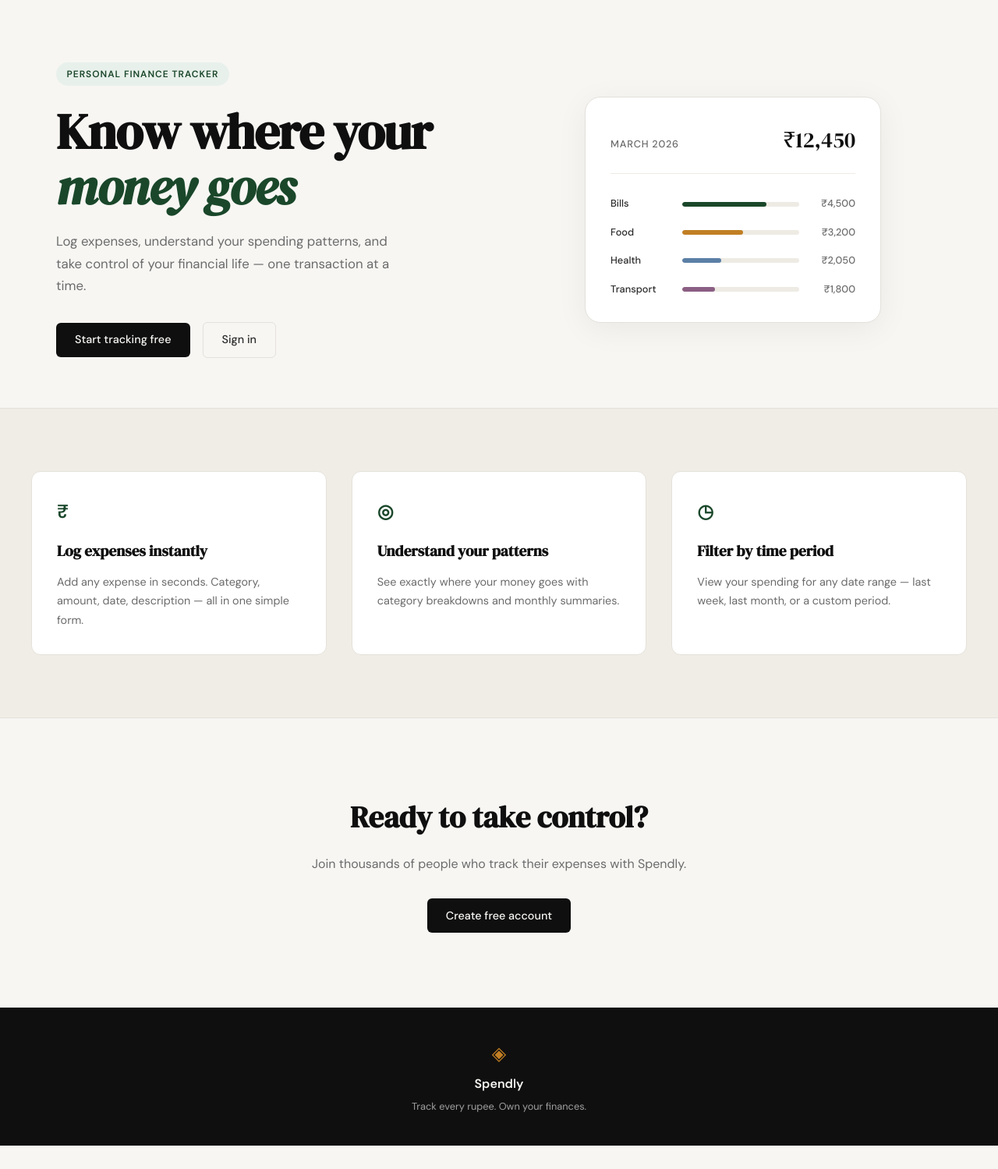
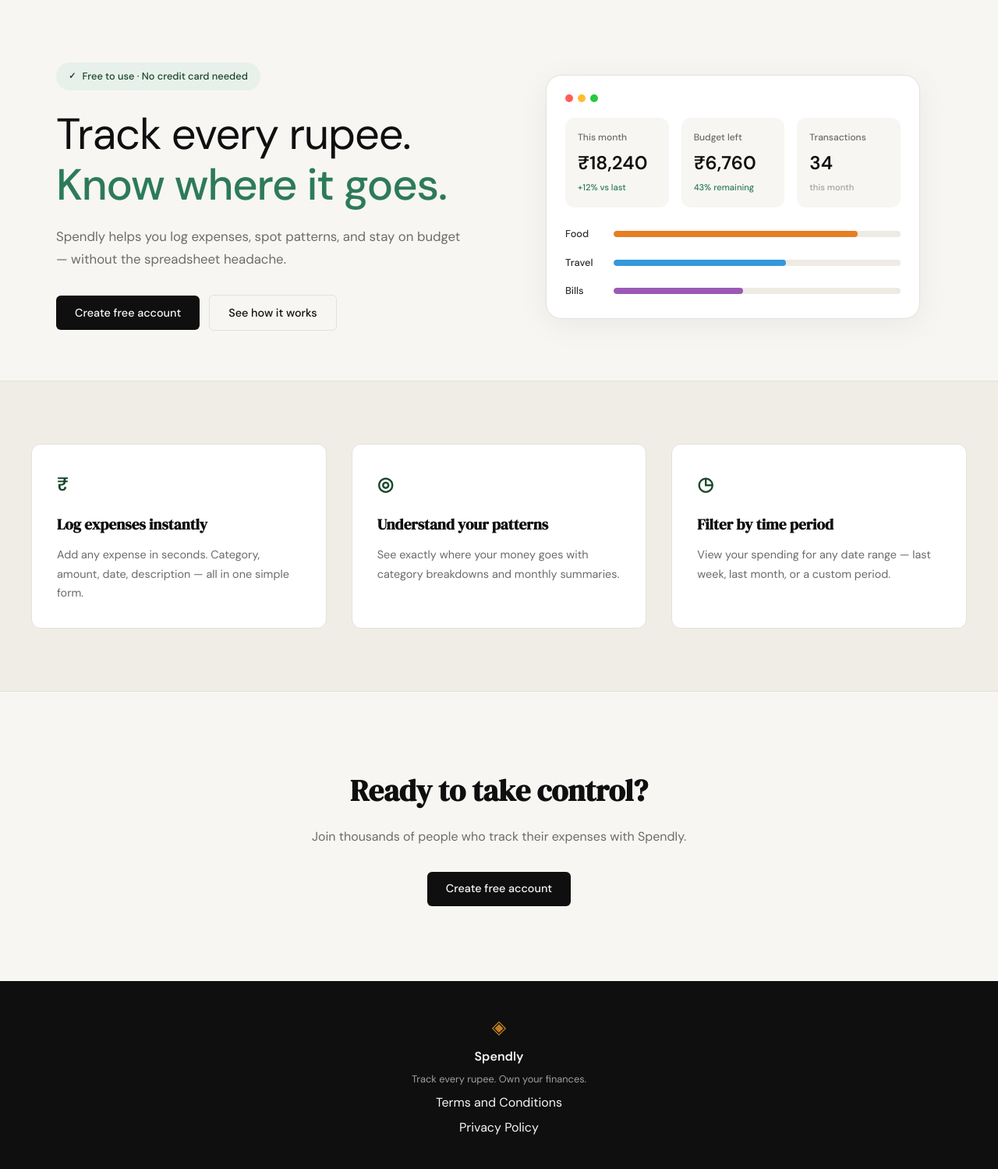
Before and after one commit to Rajwardhan0511/expense-tracker, a Flask app: page / in a window 1280 px wide. Shown: the part 61-1560 px from the top of the page at 78% size. Before the commit the page ends 1530 px from the top, so only its background shows below. Run offline with Flask 3, Linux system fonts and the light colour scheme.

Commit message:
landing: add privacy policy page and terms and conditions page and route

```diff
--- a/app.py
+++ b/app.py
@@ -20,6 +20,16 @@ def register():
 @app.route("/login")
 def login():
     return render_template("login.html")
+
+
+@app.route("/terms")
+def terms():
+    return render_template("terms.html")
+
+
+@app.route("/privacy")
+def privacy():
+    return render_template("privacy.html")
 
 
 # ------------------------------------------------------------------ #
--- a/static/css/style.css
+++ b/static/css/style.css
@@ -133,49 +133,83 @@ a { color: inherit; text-decoration: none; }
     margin: 0 auto;
 }
 
+.hero-inner {
+    display: contents;
+}
+
+.hero-content {
+    display: flex;
+    flex-direction: column;
+    justify-content: center;
+}
+
 .hero-badge {
-    display: inline-block;
+    display: inline-flex;
+    align-items: center;
+    gap: 0.5rem;
     background: var(--accent-light);
     color: var(--accent);
-    font-size: 0.75rem;
-    font-weight: 600;
-    letter-spacing: 0.08em;
-    text-transform: uppercase;
-    padding: 0.35rem 0.85rem;
+    font-size: 0.8rem;
+    font-weight: 500;
+    padding: 0.5rem 1rem;
     border-radius: 999px;
     margin-bottom: 1.5rem;
+    width: fit-content;
+}
+
+.badge-icon {
+    font-size: 0.7rem;
+    font-weight: 700;
 }
 
 .hero-title {
-    font-family: var(--font-display);
-    font-size: clamp(2.5rem, 5vw, 4rem);
-    line-height: 1.1;
+    font-family: var(--font-body);
+    font-size: clamp(2.5rem, 5vw, 3.5rem);
+    line-height: 1.15;
     letter-spacing: -0.02em;
     color: var(--ink);
     margin-bottom: 1.25rem;
+    font-weight: 400;
 }
 
-.hero-title em {
-    font-style: italic;
-    color: var(--accent);
+.title-green {
+    color: #2d7a5a;
+    font-weight: 500;
 }
 
 .hero-subtitle {
     font-size: 1.05rem;
     color: var(--ink-muted);
     line-height: 1.7;
-    max-width: 460px;
     margin-bottom: 2rem;
 }
 
 .hero-actions {
     display: flex;
-    gap: 1rem;
+    gap: 0.75rem;
     align-items: center;
 }
 
+.btn-secondary {
+    display: inline-block;
+    background: var(--paper);
+    color: var(--ink);
+    padding: 0.65rem 1.5rem;
+    border-radius: var(--radius-sm);
+    font-size: 0.9rem;
+    font-weight: 500;
+    border: 1px solid var(--border);
+    transition: all 0.2s;
+    text-decoration: none;
+}
+
+.btn-secondary:hover {
+    border-color: var(--ink);
+    background: var(--paper-warm);
+}
+
 /* ------------------------------------------------------------------ */
-/* Mock card (hero visual)                                             */
+/* Dashboard card (hero visual)                                        */
 /* ------------------------------------------------------------------ */
 
 .hero-visual {
@@ -183,78 +217,109 @@ a { color: inherit; text-decoration: none; }
     justify-content: center;
 }
 
-.mock-card {
+.dashboard-card {
     background: var(--paper-card);
     border: 1px solid var(--border);
     border-radius: var(--radius-lg);
-    padding: 2rem;
+    padding: 1.5rem;
     width: 100%;
-    max-width: 380px;
+    max-width: 480px;
     box-shadow: 0 8px 40px rgba(0,0,0,0.06);
 }
 
-.mock-card-header {
-    display: flex;
-    justify-content: space-between;
-    align-items: baseline;
-    margin-bottom: 1.75rem;
-    padding-bottom: 1.25rem;
-    border-bottom: 1px solid var(--border-soft);
+.dashboard-header {
+    margin-bottom: 1.25rem;
 }
 
-.mock-label {
-    font-size: 0.8rem;
-    font-weight: 500;
-    color: var(--ink-muted);
-    text-transform: uppercase;
-    letter-spacing: 0.06em;
+.window-dots {
+    display: flex;
+    gap: 6px;
 }
 
-.mock-total {
-    font-family: var(--font-display);
-    font-size: 1.75rem;
-    color: var(--ink);
+.dot {
+    width: 10px;
+    height: 10px;
+    border-radius: 50%;
+    background: var(--border);
 }
 
-.mock-bars { display: flex; flex-direction: column; gap: 1rem; }
+.dot:nth-child(1) { background: #ff5f57; }
+.dot:nth-child(2) { background: #ffbd2e; }
+.dot:nth-child(3) { background: #28c840; }
 
-.mock-bar-row {
+.dashboard-stats {
     display: grid;
-    grid-template-columns: 80px 1fr 60px;
+    grid-template-columns: repeat(3, 1fr);
+    gap: 1rem;
+    margin-bottom: 1.5rem;
+}
+
+.stat-card {
+    background: var(--paper);
+    border-radius: var(--radius-md);
+    padding: 1rem;
+    display: flex;
+    flex-direction: column;
+    gap: 0.25rem;
+}
+
+.stat-label {
+    font-size: 0.75rem;
+    color: var(--ink-muted);
+    font-weight: 500;
+}
+
+.stat-value {
+    font-size: 1.5rem;
+    font-weight: 600;
+    color: var(--ink);
+    font-family: var(--font-body);
+}
+
+.stat-change {
+    font-size: 0.7rem;
+    font-weight: 500;
+}
+
+.stat-change.positive { color: #2d7a5a; }
+.stat-change.muted { color: var(--ink-faint); }
+
+.dashboard-chart {
+    display: flex;
+    flex-direction: column;
+    gap: 1rem;
+}
+
+.chart-row {
+    display: flex;
     align-items: center;
     gap: 0.75rem;
 }
 
-.mock-cat {
+.chart-label {
+    width: 50px;
     font-size: 0.8rem;
     font-weight: 500;
     color: var(--ink-soft);
 }
 
-.mock-bar-track {
-    height: 6px;
+.chart-bar-track {
+    flex: 1;
+    height: 8px;
     background: var(--border-soft);
     border-radius: 999px;
     overflow: hidden;
 }
 
-.mock-bar {
+.chart-bar {
     height: 100%;
-    background: var(--accent);
     border-radius: 999px;
     transition: width 0.6s ease;
 }
 
-.mock-bar-2 { background: var(--accent-2); }
-.mock-bar-3 { background: #5b7fa6; }
-.mock-bar-4 { background: #8b5e83; }
-
-.mock-amt {
-    font-size: 0.8rem;
-    font-weight: 500;
-    color: var(--ink-muted);
-    text-align: right;
-}
+.chart-bar-1 { background: #e67e22; }
+.chart-bar-2 { background: #3498db; }
+.chart-bar-3 { background: #9b59b6; }
 
 /* ------------------------------------------------------------------ */
 /* Buttons                                                             */
--- a/templates/base.html
+++ b/templates/base.html
@@ -34,6 +34,8 @@
             <span class="brand-icon">◈</span>
             <span class="footer-name">Spendly</span>
             <p class="footer-copy">Track every rupee. Own your finances.</p>
+            <a href="{{ url_for('terms') }}">Terms and Conditions</a>
+            <a href="{{ url_for('privacy') }}">Privacy Policy</a>
         </div>
     </footer>
 
--- a/templates/landing.html
+++ b/templates/landing.html
@@ -6,55 +6,69 @@
 
 <section class="hero">
     <div class="hero-inner">
-        <div class="hero-badge">Personal Finance Tracker</div>
+        <div class="hero-content">
+            <div class="hero-badge">
+                <span class="badge-icon">✓</span>
+                Free to use · No credit card needed
+            </div>
             <h1 class="hero-title">
-            Know where your<br>
-            <em>money goes</em>
+                Track every rupee.<br>
+                <span class="title-green">Know where it goes.</span>
             </h1>
             <p class="hero-subtitle">
-            Log expenses, understand your spending patterns,
-            and take control of your financial life —
-            one transaction at a time.
+                Spendly helps you log expenses, spot patterns, and stay on
+                budget — without the spreadsheet headache.
             </p>
             <div class="hero-actions">
-            <a href="{{ url_for('register') }}" class="btn-primary">Start tracking free</a>
-            <a href="{{ url_for('login') }}" class="btn-ghost">Sign in</a>
+                <a href="{{ url_for('register') }}" class="btn-primary">Create free account</a>
+                <a href="#how-it-works" class="btn-secondary">See how it works</a>
             </div>
         </div>
         <div class="hero-visual">
-        <div class="mock-card">
-            <div class="mock-card-header">
-                <span class="mock-label">March 2026</span>
-                <span class="mock-total">₹12,450</span>
+            <div class="dashboard-card">
+                <div class="dashboard-header">
+                    <span class="window-dots">
+                        <span class="dot"></span>
+                        <span class="dot"></span>
+                        <span class="dot"></span>
+                    </span>
                 </div>
-            <div class="mock-bars">
-                <div class="mock-bar-row">
-                    <span class="mock-cat">Bills</span>
-                    <div class="mock-bar-track">
-                        <div class="mock-bar" style="width: 72%"></div>
+                <div class="dashboard-stats">
+                    <div class="stat-card">
+                        <span class="stat-label">This month</span>
+                        <span class="stat-value">₹18,240</span>
+                        <span class="stat-change positive">+12% vs last</span>
                     </div>
-                    <span class="mock-amt">₹4,500</span>
+                    <div class="stat-card">
+                        <span class="stat-label">Budget left</span>
+                        <span class="stat-value">₹6,760</span>
+                        <span class="stat-change positive">43% remaining</span>
                     </div>
-                <div class="mock-bar-row">
-                    <span class="mock-cat">Food</span>
-                    <div class="mock-bar-track">
-                        <div class="mock-bar mock-bar-2" style="width: 52%"></div>
+                    <div class="stat-card">
+                        <span class="stat-label">Transactions</span>
+                        <span class="stat-value">34</span>
+                        <span class="stat-change muted">this month</span>
                     </div>
-                    <span class="mock-amt">₹3,200</span>
                 </div>
-                <div class="mock-bar-row">
-                    <span class="mock-cat">Health</span>
-                    <div class="mock-bar-track">
-                        <div class="mock-bar mock-bar-3" style="width: 33%"></div>
+                <div class="dashboard-chart">
+                    <div class="chart-row">
+                        <span class="chart-label">Food</span>
+                        <div class="chart-bar-track">
+                            <div class="chart-bar chart-bar-1" style="width: 85%"></div>
                         </div>
-                    <span class="mock-amt">₹2,050</span>
                     </div>
-                <div class="mock-bar-row">
-                    <span class="mock-cat">Transport</span>
-                    <div class="mock-bar-track">
-                        <div class="mock-bar mock-bar-4" style="width: 28%"></div>
+                    <div class="chart-row">
+                        <span class="chart-label">Travel</span>
+                        <div class="chart-bar-track">
+                            <div class="chart-bar chart-bar-2" style="width: 60%"></div>
                         </div>
-                    <span class="mock-amt">₹1,800</span>
+                    </div>
+                    <div class="chart-row">
+                        <span class="chart-label">Bills</span>
+                        <div class="chart-bar-track">
+                            <div class="chart-bar chart-bar-3" style="width: 45%"></div>
+                        </div>
+                    </div>
                 </div>
             </div>
         </div>
```
Also changed, not shown: other parts of static/css/style.css (+126 -0 lines), templates/privacy.html (added, +93 -0 lines), templates/terms.html (added, +80 -0 lines), 3 other files. Lines whose indentation alone changed are shown as unchanged.
